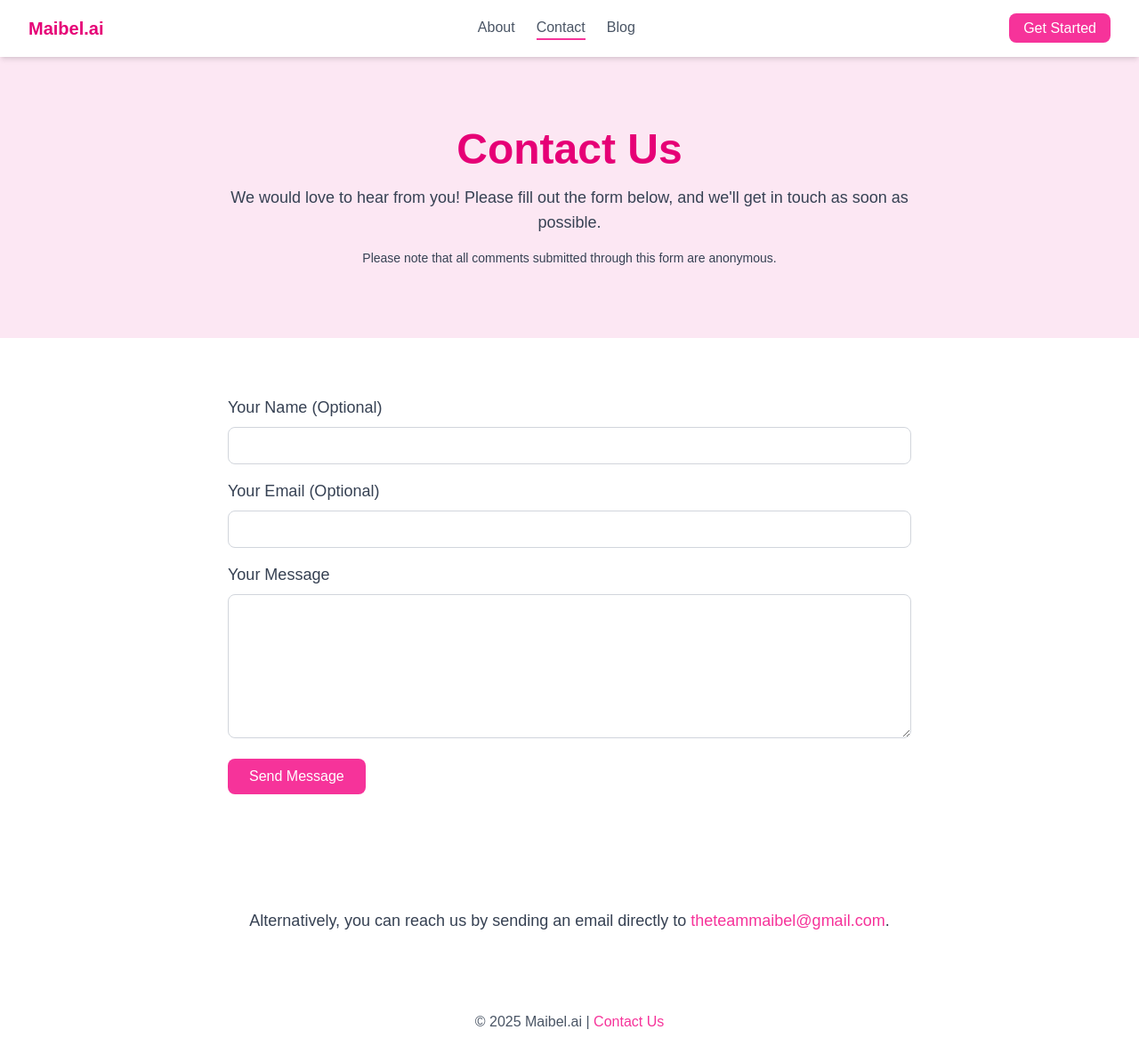
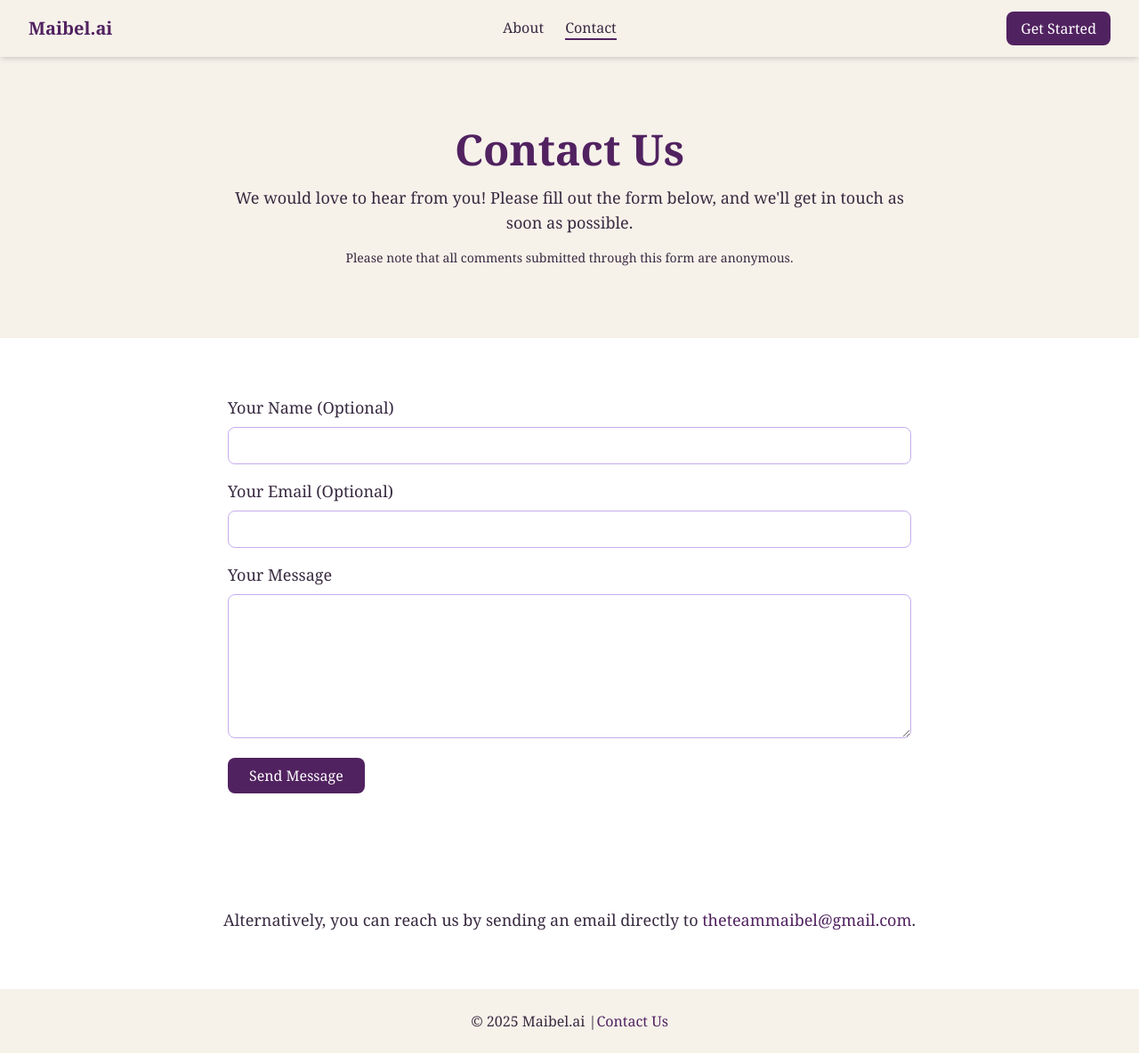
Before and after one commit to misterworker/Maibel-AI-Web, a Next.js app: page /contact in a window 1280 px wide. Shown: the whole page at 89% size. Built offline with nearby package versions, Linux system fonts and the light colour scheme.

Commit message:
style: changed colour scheme and font, hid blog page.

```diff
--- a/src/app/components/Footer.tsx
+++ b/src/app/components/Footer.tsx
@@ -1,7 +1,10 @@
 export default function Footer() {
-    return (
-      <footer className="text-center py-6 text-gray-600">
-        © 2025 Maibel.ai | <a href="mailto:theteammaibel@gmail.com" className="text-pink-500">Contact Us</a>
-      </footer>
-    );
-  }
+  return (
+    <footer className="text-center py-6 text-[#382a40] font-serif bg-[#f6f2ea]">
+      © 2025 Maibel.ai |
+      <a href="mailto:theteammaibel@gmail.com" className="text-[#512260] hover:text-[#c5aded]">
+        Contact Us
+      </a>
+    </footer>
+  );
+}
--- a/src/app/components/Navbar.tsx
+++ b/src/app/components/Navbar.tsx
@@ -7,35 +7,35 @@ const Navbar = () => {
   const pathname = usePathname();
 
   // Function to check if the current path is active
-  const isActive = (path: string) => pathname === path ? 'border-b-2 border-pink-500' : '';
+  const isActive = (path: string) => pathname === path ? 'border-b-2 border-[#512260]' : '';
 
   return (
-    <nav className="bg-white shadow-md sticky top-0 z-50">
+    <nav className="bg-[#f6f2ea] shadow-md sticky top-0 z-50 font-serif">
       <div className="max-w-7xl mx-auto px-4 sm:px-6 lg:px-8">
         <div className="flex justify-between items-center h-16">
           {/* Logo */}
           <div className="flex-shrink-0">
             <Link href="/">
-              <span className="text-xl font-bold text-pink-600">Maibel.ai</span>
+              <span className="text-xl font-bold text-[#512260]">Maibel.ai</span>
             </Link>
           </div>
 
           {/* Navigation Links */}
           <div className="hidden md:flex space-x-6">
-            <Link href="/" className={`text-gray-600 hover:text-pink-500 ${isActive('/')}`}>
+            <Link href="/" className={`text-[#382a40] hover:text-[#512260] ${isActive('/')}`}>
               About
             </Link>
-            <Link href="/contact" className={`text-gray-600 hover:text-pink-500 ${isActive('/contact')}`}>
+            <Link href="/contact" className={`text-[#382a40] hover:text-[#512260] ${isActive('/contact')}`}>
               Contact
             </Link>
-            <Link href="/blog" className={`text-gray-600 hover:text-pink-500 ${isActive('/blog')}`}>
+            {/* <Link href="/blog" className={`text-[#382a40] hover:text-[#512260] ${isActive('/blog')}`}>
               Blog
-            </Link>
+            </Link> */}
           </div>
 
           {/* CTA Button */}
           <div>
-            <a href="/refer" className="px-4 py-2 bg-pink-500 text-white rounded-lg hover:bg-pink-600">
+            <a href="/refer" className="px-4 py-2 bg-[#512260] text-white rounded-lg hover:bg-[#c5aded]">
               Get Started
             </a>
           </div>
--- a/src/app/contact/page.tsx
+++ b/src/app/contact/page.tsx
@@ -1,5 +1,3 @@
-// app/contact/page.tsx
-
 'use client'
 
 import Navbar from "../components/Navbar";
@@ -20,8 +18,6 @@ export default function Contact() {
   const handleSubmit = (e: React.FormEvent) => {
     e.preventDefault();
     setSubmitted(true);
-    // Handle the form submission (e.g., send the data to an API or email)
-    // For anonymous submission, you'd send it to a backend without capturing identifying information
   };
 
   return (
@@ -29,67 +25,67 @@ export default function Contact() {
       <Navbar />
 
       {/* Hero Section */}
-      <header className="bg-pink-100 text-center py-20 px-6">
-        <h1 className="text-5xl font-bold text-pink-600">Contact Us</h1>
-        <p className="mt-4 text-gray-700 text-lg max-w-3xl mx-auto">
+      <header className="bg-[#f6f2ea] text-center py-20 px-6 font-serif">
+        <h1 className="text-5xl font-bold text-[#512260]">Contact Us</h1>
+        <p className="mt-4 text-[#382a40] text-lg max-w-3xl mx-auto">
           We would love to hear from you! Please fill out the form below, and we'll get in touch as soon as possible.
         </p>
-        <p className="mt-4 text-gray-700 text-sm">
+        <p className="mt-4 text-[#382a40] text-sm">
           Please note that all comments submitted through this form are anonymous.
         </p>
       </header>
 
       {/* Contact Form */}
-      <section className="bg-white py-16 px-6">
+      <section className="bg-white py-16 px-6 font-serif">
         <div className="max-w-3xl mx-auto">
           <form onSubmit={handleSubmit}>
             <div className="mb-4">
-              <label htmlFor="name" className="block text-gray-700 text-lg">Your Name (Optional)</label>
+              <label htmlFor="name" className="block text-[#382a40] text-lg">Your Name (Optional)</label>
               <input
                 type="text"
                 name="name"
                 id="name"
                 value={formData.name}
                 onChange={handleChange}
-                className="w-full px-4 py-2 mt-2 border border-gray-300 rounded-lg"
+                className="w-full px-4 py-2 mt-2 border border-[#c5aded] rounded-lg"
               />
             </div>
 
             <div className="mb-4">
-              <label htmlFor="email" className="block text-gray-700 text-lg">Your Email (Optional)</label>
+              <label htmlFor="email" className="block text-[#382a40] text-lg">Your Email (Optional)</label>
               <input
                 type="email"
                 name="email"
                 id="email"
                 value={formData.email}
                 onChange={handleChange}
-                className="w-full px-4 py-2 mt-2 border border-gray-300 rounded-lg"
+                className="w-full px-4 py-2 mt-2 border border-[#c5aded] rounded-lg"
               />
             </div>
 
             <div className="mb-4">
-              <label htmlFor="message" className="block text-gray-700 text-lg">Your Message</label>
+              <label htmlFor="message" className="block text-[#382a40] text-lg">Your Message</label>
               <textarea
                 name="message"
                 id="message"
                 value={formData.message}
                 onChange={handleChange}
                 required
-                className="w-full px-4 py-2 mt-2 border border-gray-300 rounded-lg"
+                className="w-full px-4 py-2 mt-2 border border-[#c5aded] rounded-lg"
                 rows={6}
               />
             </div>
 
             <button
               type="submit"
-              className="px-6 py-2 bg-pink-500 text-white rounded-lg hover:bg-pink-600"
+              className="px-6 py-2 bg-[#512260] text-white rounded-lg hover:bg-[#c5aded]"
             >
               Send Message
             </button>
           </form>
 
           {submitted && (
-            <div className="mt-6 text-green-600">
+            <div className="mt-6 text-[#512260]">
               <p>Thank you for contacting us! We'll get back to you soon.</p>
             </div>
           )}
@@ -97,14 +93,17 @@ export default function Contact() {
       </section>
 
       {/* Alternative Contact Option (mailto) */}
-      <section className="bg-white py-16 px-6">
+      <section className="bg-white py-16 px-6 font-serif">
         <div className="text-center">
-          <p className="text-gray-700 text-lg">
+          <p className="text-[#382a40] text-lg">
             Alternatively, you can reach us by sending an email directly to{" "}
-            <a href="mailto:theteammaibel@gmail.com" className="text-pink-500">theteammaibel@gmail.com</a>.
+            <a href="mailto:theteammaibel@gmail.com" className="text-[#512260] hover:text-[#c5aded]">
+              theteammaibel@gmail.com
+            </a>.
           </p>
         </div>
       </section>
+
       <Footer />
     </div>
   );
--- a/src/app/page.tsx
+++ b/src/app/page.tsx
@@ -19,49 +19,52 @@ export default function Home() {
   }, []);
 
   return (
-    <div>
+    <div className="font-serif">
       <Navbar />
 
       {/* Hero Section */}
-      <header className="bg-pink-100 text-center py-20 px-6">
-        <h1 className="text-5xl font-bold text-pink-600 leading-tight">
+      <header className="bg-[#f6f2ea] text-center py-20 px-6">
+        <h1 className="text-5xl font-bold text-[#512260] leading-tight">
           The Future of Women's Wellness Starts Here.
         </h1>
-        <p className="mt-4 text-gray-700 text-lg max-w-3xl mx-auto">
-          74% of users abandon wellness apps within 10 uses. Maibel.ai is changing the game with
+        <p className="mt-4 text-[#382a40] text-lg max-w-3xl mx-auto">
+          Sick of confusing fitness apps? Maibel.ai is changing the game with
           <strong> AI-powered coaching</strong>, <strong> engaging storytelling</strong>, and
-          <strong> real-life rewards</strong>—built <strong> by women, for women</strong>.
+          <strong> real-life rewards</strong> - built <strong> by women, for women</strong>.
         </p>
         <a
           href="/refer"
-          className="mt-6 inline-block bg-pink-500 text-white py-3 px-6 rounded-lg text-lg font-semibold hover:bg-pink-600 shadow-md"
+          className="mt-6 inline-block bg-[#512260] text-white py-3 px-6 rounded-lg text-lg font-semibold hover:bg-[#382a40] shadow-md"
         >
-          Join the Waitlist - Be the First to Try
+          Join the Waitlist
         </a>
       </header>
 
       {/* Social Proof / Problem Statement */}
       <section className="bg-white py-16 px-6 text-center">
-        <h2 className="text-3xl font-bold text-gray-800">
+        <h2 className="text-3xl font-bold text-[#382a40]">
           “I've tried a thousand wellness apps… but nothing sticks.”
         </h2>
-        <p className="text-gray-600 mt-2 max-w-3xl mx-auto">
+        <p className="text-[#512260] mt-2 max-w-3xl mx-auto">
           Women make up <strong>60% of all fitness app users</strong>, yet most apps are
           <strong> built by men</strong>, lacking the <strong>personalization, motivation, and support</strong> that women need.
         </p>
 
         <div className="mt-10 flex flex-wrap justify-center gap-6">
-          <div className="bg-pink-200 text-pink-800 font-semibold px-4 py-2 rounded-lg shadow-md">
-            85% of surveyed users want to try Maibel.ai
+          <div className="bg-[#c5aded] text-[#382a40] font-semibold px-4 py-2 rounded-lg shadow-md">
+            85% of surveyees want to try Maibel.ai
           </div>
-          <div className="bg-pink-200 text-pink-800 font-semibold px-4 py-2 rounded-lg shadow-md">
+          <div className="bg-[#c5aded] text-[#382a40] font-semibold px-4 py-2 rounded-lg shadow-md">
             140+ women on our waitlist
+          </div>
+          <div className="bg-[#c5aded] text-[#382a40] font-semibold px-4 py-2 rounded-lg shadow-md">
+            74% of users abandon wellness apps within 10 uses
           </div>
         </div>
 
         {/* Video Showcase */}
         <div className="mt-10 max-w-5xl mx-auto">
-          <h3 className="text-2xl font-bold text-gray-800 mb-4">See Maibel.ai in Action</h3>
+          <h3 className="text-2xl font-bold text-[#382a40] mb-4">See Maibel.ai in Action</h3>
 
           {/* Video Grid with Virtual Phone */}
           <div className="flex flex-col md:flex-row items-center justify-center gap-6">
@@ -103,11 +106,11 @@ export default function Home() {
       </section>
 
       {/* Features Section */}
-      <section id="features" className="py-20 bg-gray-50">
+      <section id="features" className="py-20 bg-[#f6f2ea]">
         <div className="max-w-5xl mx-auto text-center">
-          <h2 className="text-3xl font-bold text-gray-800">Why Women Love Maibel.ai</h2>
-          <p className="text-gray-600 mt-2">
-            Built for real women—supporting habit-building, motivation, and fun.
+          <h2 className="text-3xl font-bold text-[#382a40]">Why Women Love Maibel.ai</h2>
+          <p className="text-[#512260] mt-2">
+            Built for real women - supporting habit-building, motivation, and fun.
           </p>
         </div>
 
@@ -131,15 +134,15 @@ export default function Home() {
       </section>
 
       {/* Call to Action */}
-      <section className="text-center py-16 bg-pink-100">
-        <h2 className="text-3xl font-bold text-pink-600">Be Part of the Wellness Revolution</h2>
-        <p className="mt-4 text-gray-700 text-lg max-w-2xl mx-auto">
+      <section className="text-center py-16 bg-[#c5aded]">
+        <h2 className="text-3xl font-bold text-[#382a40]">Be Part of the Wellness Revolution</h2>
+        <p className="mt-4 text-[#512260] text-lg max-w-2xl mx-auto">
           We're on a mission to help women build <strong>lasting habits</strong> with motivation that actually works.
           Be the first to experience Maibel.ai and start your journey.
         </p>
         <a
           href="/refer"
-          className="mt-6 inline-block bg-pink-500 text-white py-3 px-6 rounded-lg text-lg font-semibold hover:bg-pink-600 shadow-md"
+          className="mt-6 inline-block bg-[#512260] text-white py-3 px-6 rounded-lg text-lg font-semibold hover:bg-[#382a40] shadow-md"
         >
           Join the Waitlist Now
         </a>
```
